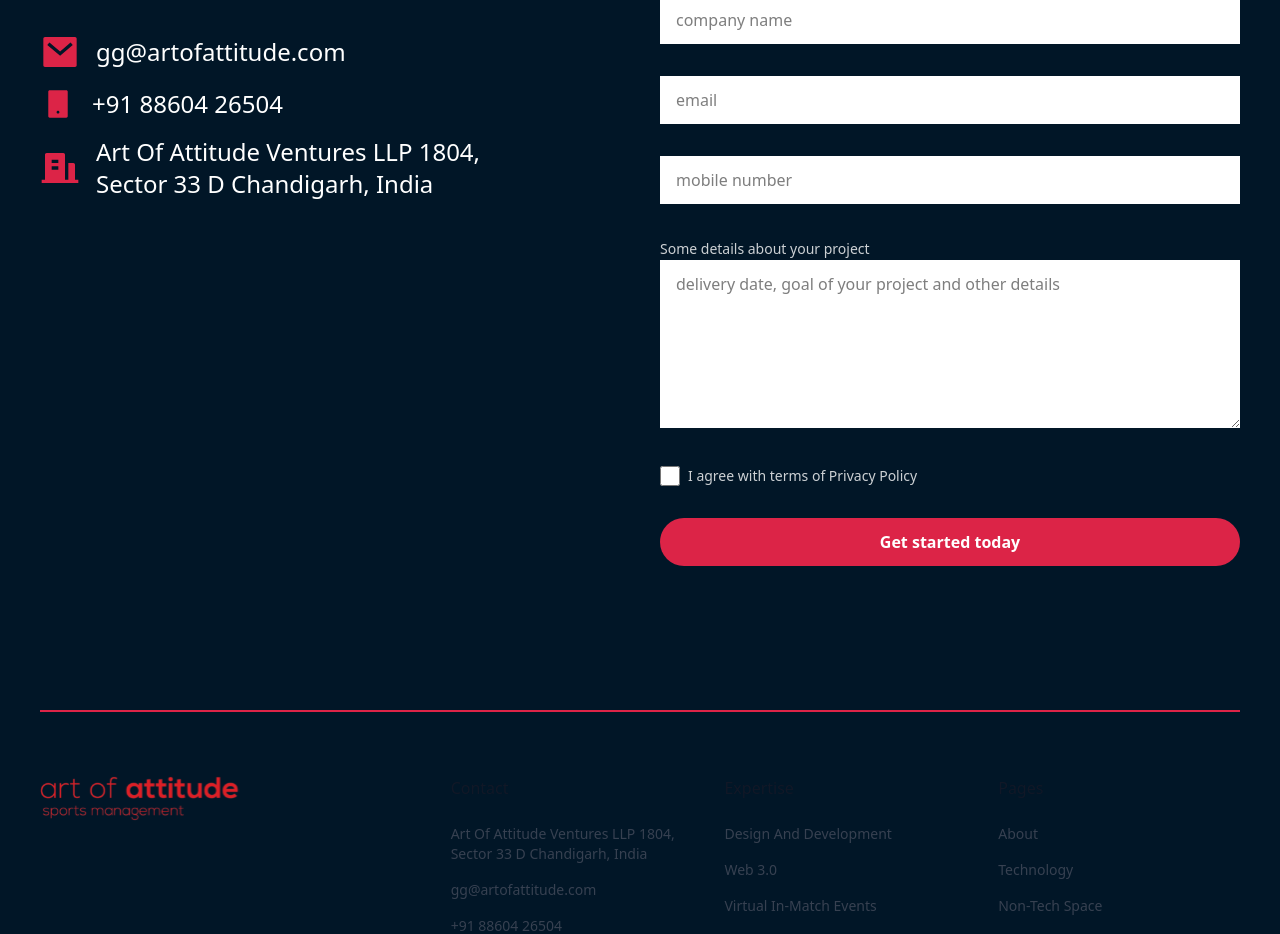
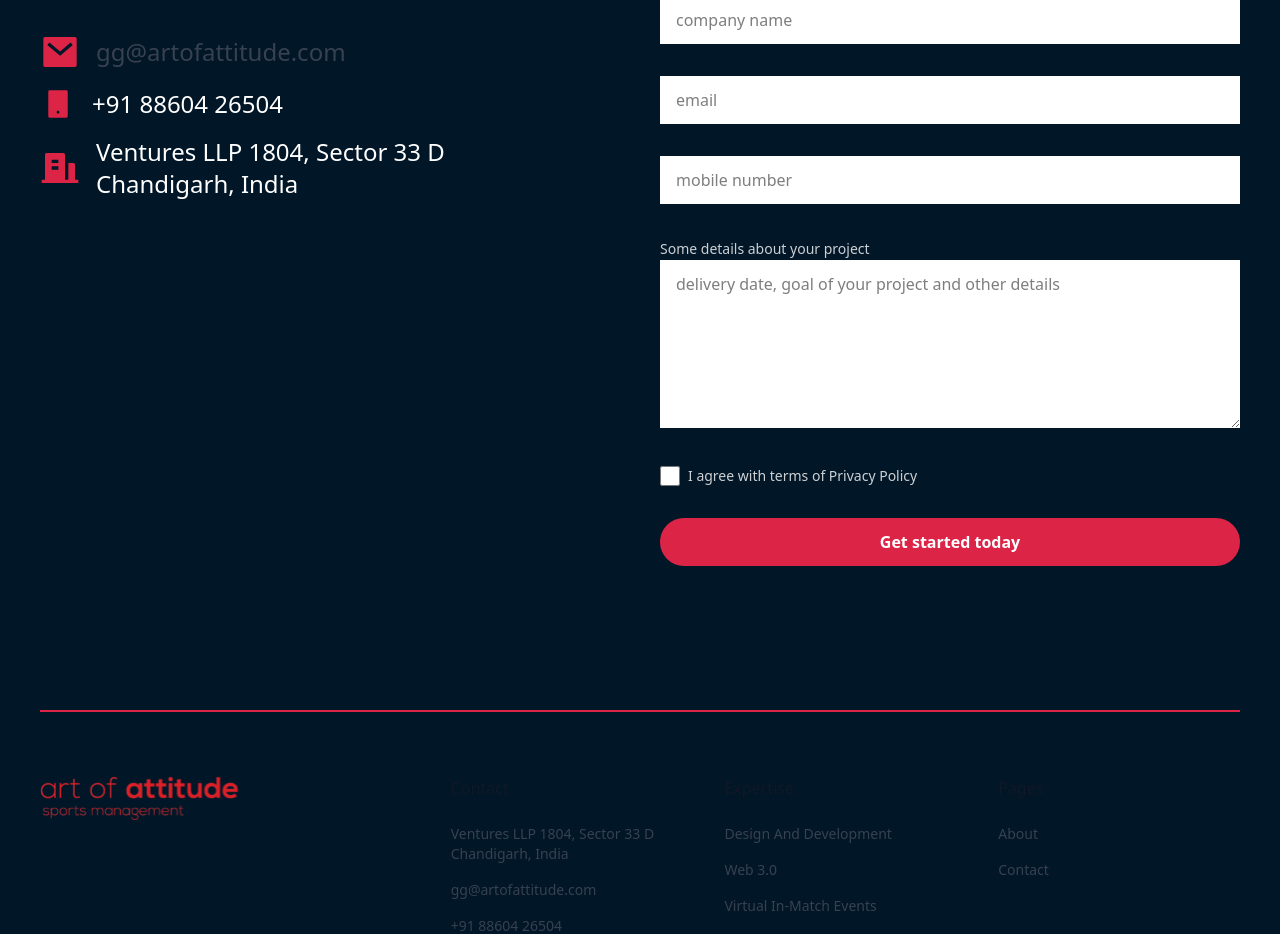
Before and after one commit to deep-69bits/art-of-attitude, a Next.js app: page /contact in a window 1280 px wide. Shown: the part 480-1414 px from the top of the page. Built offline with nearby package versions, Linux system fonts and the light colour scheme.

Commit message:
new change home page

```diff
--- a/app/about/page.js
+++ b/app/about/page.js
@@ -37,7 +37,7 @@ const page = () => {
       </ParallaxContainer>
       <Container>
         <h2 className="font-bold text-6xl capitalize">about us</h2>
-        <p className="text-5xl mt-6 font-light mb-8">
+        <p className="text-5xl mt-6 font-light mb-8 leading-relaxed">
           We are boutique agency that works at intersection of technology,
           sports, entertainment, monetisation. AoA works with talent, IP owners
           to build narrative and immersive experiences around popular culture.
--- a/app/contact/page.js
+++ b/app/contact/page.js
@@ -26,7 +26,14 @@ const page = () => {
                   height={40}
                   alt="building fill"
                 />
-                <div className="text-2xl">gg@artofattitude.com</div>
+                <div className="text-2xl">
+                  <a
+                    href="mailto:gg@artofattitude.com"
+                    className="text-gray-700 transition hover:opacity-75 dark:text-gray-200"
+                  >
+                    gg@artofattitude.com
+                  </a>
+                </div>
               </div>
               <div className="flex items-center gap-8">
                 <Image
@@ -46,8 +53,7 @@ const page = () => {
                   alt="building fill"
                 />
                 <div className="text-2xl">
-                  Art Of Attitude Ventures LLP 1804,<br/> Sector 33 D Chandigarh,
-                  India
+                  Ventures LLP 1804, Sector 33 D <br /> Chandigarh, India
                 </div>
               </div>
             </div>
--- a/app/page.js
+++ b/app/page.js
@@ -30,9 +30,8 @@ const ParallaxContainer = ({ children }) => {
         easing="easeInOut"
         className="hidden lg:block"
         shouldAlwaysCompleteAnimation={true}
-        translateY={["100px", "-100px"]}
         opacity={[1, 0]}
-        speed={-15}
+        speed={-10}
       >
         {children}
       </Parallax>
@@ -144,7 +143,7 @@ const Home = () => {
           Sponsorships, Brand integrations, Media Rights.
         </p>
 
-        <div className="border-[1px] border-darkRed p-10 mt-20 rounded-lg">
+        <div className="border-[1px] border-darkRed p-10 mb-40 mt-20 rounded-lg">
           <h2 className="font-bold text-6xl">Better Together</h2>
           <div className="grid grid-flow-row grid-cols-3 gap-6 mt-12">
             {[...Array(9).keys()].map((i) => {
--- a/components/About/TeamSection.js
+++ b/components/About/TeamSection.js
@@ -5,8 +5,8 @@ import Container from "../Container";
 const TeamSection = () => {
   return (
     <Container>
-      <h2 className="font-bold text-6xl capitalize">expertise & experience</h2>
-      <p className="text-5xl mt-6 font-light">
+      <h2 className="font-bold text-6xl capitalize my-10">expertise & experience</h2>
+      <p className="text-5xl mt-6 font-light leading-relaxed">
         Founding team comes with diverse experience in playing, managing some of
         the biggest events across the world!
       </p>
--- a/components/Home/FAQSection.js
+++ b/components/Home/FAQSection.js
@@ -74,7 +74,7 @@ const FAQSection = () => {
         to engage fans with their favourite sports in exciting and unique ways.
       </p>
 
-      <div className="mt-20 flex flex-col gap-6">
+      <div className="mt-20 mb-20 flex flex-col gap-6">
         {FAQData.map((item, index) => {
           return (
             <div
--- a/components/Layout/Footer.js
+++ b/components/Layout/Footer.js
@@ -27,15 +27,17 @@ const Footer = () => {
               <ul className="mt-6 space-y-4 text-sm">
                 <li>
                   <div className="text-gray-700 transition hover:opacity-75 dark:text-gray-200">
-                    Art Of Attitude Ventures LLP 1804, Sector 33 D Chandigarh,
-                    India
+                    Ventures LLP 1804, Sector 33 D <br /> Chandigarh, India
                   </div>
                 </li>
 
                 <li>
-                  <div className="text-gray-700 transition hover:opacity-75 dark:text-gray-200">
+                  <a
+                    href="mailto:gg@artofattitude.com"
+                    className="text-gray-700 transition hover:opacity-75 dark:text-gray-200"
+                  >
                     gg@artofattitude.com
-                  </div>
+                  </a>
                 </li>
 
                 <li>
@@ -97,34 +99,6 @@ const Footer = () => {
                     About
                   </Link>
                 </li>
-
-                <li>
-                  <Link
-                    href="#"
-                    className="text-gray-700 transition hover:opacity-75 dark:text-gray-200"
-                  >
-                    Technology
-                  </Link>
-                </li>
-
-                <li>
-                  <Link
-                    href="#"
-                    className="text-gray-700 transition hover:opacity-75 dark:text-gray-200"
-                  >
-                    Non-Tech Space
-                  </Link>
-                </li>
-
-                <li>
-                  <Link
-                    href="/"
-                    className="text-gray-700 transition hover:opacity-75 dark:text-gray-200"
-                  >
-                    Our IPs
-                  </Link>
-                </li>
-
                 <li>
                   <Link
                     href="/contact"
@@ -135,7 +109,6 @@ const Footer = () => {
                 </li>
               </ul>
             </div>
-
 
             {/* <div>
               <p className="font-medium text-gray-900 dark:text-white">Social Links</p>
```
Lines whose indentation alone changed are shown as unchanged.
